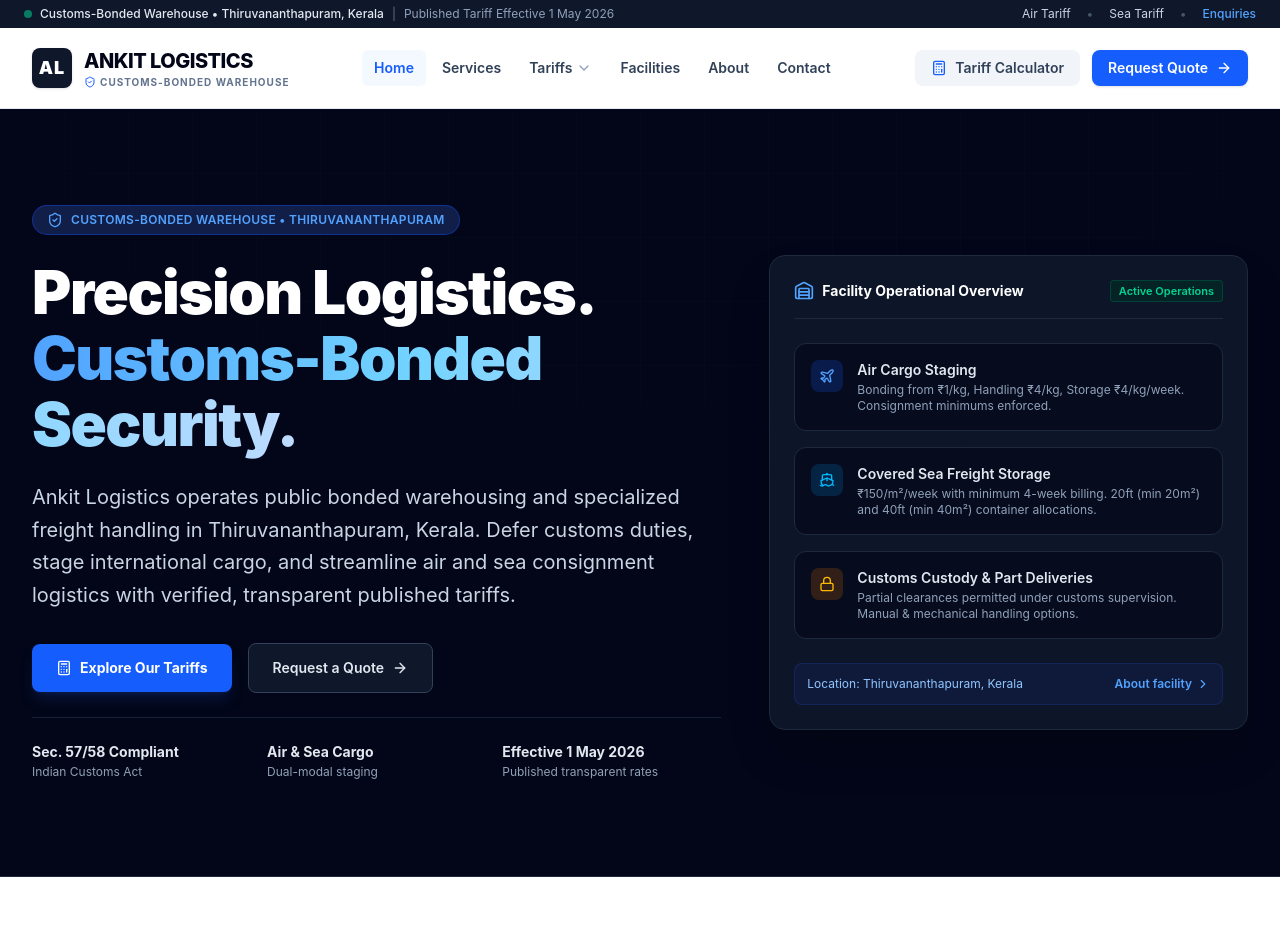
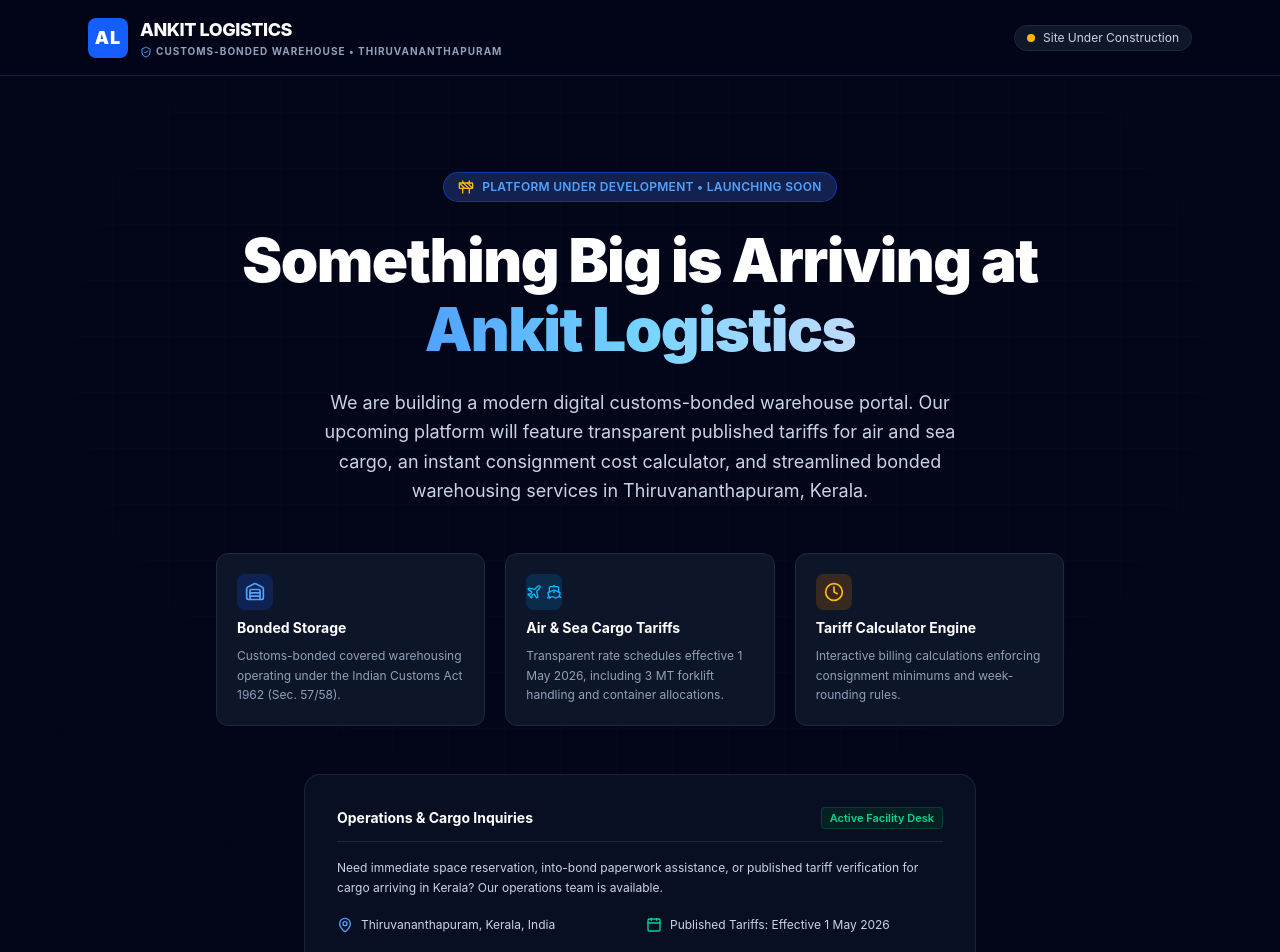
Before and after one commit to plgdin/gorod-logistics, a React (Vite) app: page / in a window 1280 px wide. Shown: the top 952 px of the page. Built offline with nearby package versions, Linux system fonts and the light colour scheme.

Commit message:
chore: display under development single page on main branch

```diff
--- a/src/app/App.tsx
+++ b/src/app/App.tsx
@@ -1,7 +1,6 @@
 import React from 'react';
-import { RouterProvider } from 'react-router-dom';
-import { router } from './router';
+import { UnderDevelopmentPage } from '../pages/UnderDevelopmentPage';
 
 export const App: React.FC = () => {
-  return <RouterProvider router={router} />;
+  return <UnderDevelopmentPage />;
 };
--- /dev/null
+++ b/src/pages/UnderDevelopmentPage.tsx
@@ -0,0 +1,143 @@
+import React from 'react';
+import {
+  ShieldCheck,
+  Warehouse,
+  Plane,
+  Ship,
+  Clock,
+  Mail,
+  MapPin,
+  Calendar,
+  Construction,
+} from 'lucide-react';
+
+export const UnderDevelopmentPage: React.FC = () => {
+  return (
+    <div className="min-h-screen bg-slate-950 text-slate-100 flex flex-col justify-between selection:bg-blue-600 selection:text-white relative overflow-hidden font-sans">
+      {/* Subtle grid background pattern */}
+      <div className="absolute inset-0 bg-[linear-gradient(to_right,#1e293b15_1px,transparent_1px),linear-gradient(to_bottom,#1e293b15_1px,transparent_1px)] bg-[size:3.5rem_3.5rem] [mask-image:radial-gradient(ellipse_60%_50%_at_50%_30%,#000_70%,transparent_100%)] pointer-events-none" />
+
+      {/* Top Navbar */}
+      <header className="relative z-10 border-b border-slate-800/80 bg-slate-950/80 backdrop-blur-md">
+        <div className="max-w-6xl mx-auto px-4 sm:px-6 py-4 flex items-center justify-between">
+          <div className="flex items-center gap-3">
+            <div className="w-10 h-10 rounded-lg bg-blue-600 text-white flex items-center justify-center font-black tracking-wider text-lg shadow-sm">
+              AL
+            </div>
+            <div>
+              <span className="text-lg font-extrabold tracking-tight text-white block">
+                ANKIT LOGISTICS
+              </span>
+              <span className="text-[10px] font-bold tracking-widest text-slate-400 uppercase flex items-center gap-1">
+                <ShieldCheck className="w-3 h-3 text-blue-400" />
+                <span>Customs-Bonded Warehouse &bull; Thiruvananthapuram</span>
+              </span>
+            </div>
+          </div>
+
+          <div className="hidden sm:inline-flex items-center gap-2 px-3 py-1 rounded-full bg-slate-900 border border-slate-800 text-xs text-slate-300">
+            <span className="w-2 h-2 rounded-full bg-amber-400 animate-pulse"></span>
+            <span>Site Under Construction</span>
+          </div>
+        </div>
+      </header>
+
+      {/* Main Hero Card */}
+      <main className="relative z-10 max-w-4xl mx-auto px-4 sm:px-6 py-16 sm:py-24 text-center my-auto">
+        <div className="inline-flex items-center gap-2 px-3.5 py-1.5 rounded-full bg-blue-950/90 border border-blue-700/60 text-blue-400 text-xs font-semibold tracking-wide uppercase mb-6">
+          <Construction className="w-4 h-4 text-amber-400" />
+          <span>Platform Under Development &bull; Launching Soon</span>
+        </div>
+
+        <h1 className="text-4xl sm:text-5xl lg:text-6xl font-black text-white tracking-tight leading-[1.15]">
+          Something Big is Arriving at{' '}
+          <span className="text-transparent bg-clip-text bg-gradient-to-r from-blue-400 via-sky-300 to-blue-200">
+            Ankit Logistics
+          </span>
+        </h1>
+
+        <p className="mt-6 text-base sm:text-lg text-slate-300 max-w-2xl mx-auto leading-relaxed">
+          We are building a modern digital customs-bonded warehouse portal. Our upcoming platform will feature transparent published tariffs for air and sea cargo, an instant consignment cost calculator, and streamlined bonded warehousing services in Thiruvananthapuram, Kerala.
+        </p>
+
+        {/* Core Pillars Grid */}
+        <div className="mt-12 grid grid-cols-1 md:grid-cols-3 gap-5 text-left">
+          <div className="bg-slate-900/90 border border-slate-800 rounded-xl p-5 space-y-2">
+            <div className="w-9 h-9 rounded-lg bg-blue-600/20 text-blue-400 flex items-center justify-center">
+              <Warehouse className="w-5 h-5" />
+            </div>
+            <h3 className="font-bold text-white text-sm">Bonded Storage</h3>
+            <p className="text-xs text-slate-400 leading-relaxed">
+              Customs-bonded covered warehousing operating under the Indian Customs Act 1962 (Sec. 57/58).
+            </p>
+          </div>
+
+          <div className="bg-slate-900/90 border border-slate-800 rounded-xl p-5 space-y-2">
+            <div className="w-9 h-9 rounded-lg bg-sky-600/20 text-sky-400 flex items-center justify-center">
+              <div className="flex gap-1">
+                <Plane className="w-4 h-4" />
+                <Ship className="w-4 h-4" />
+              </div>
+            </div>
+            <h3 className="font-bold text-white text-sm">Air &amp; Sea Cargo Tariffs</h3>
+            <p className="text-xs text-slate-400 leading-relaxed">
+              Transparent rate schedules effective 1 May 2026, including 3 MT forklift handling and container allocations.
+            </p>
+          </div>
+
+          <div className="bg-slate-900/90 border border-slate-800 rounded-xl p-5 space-y-2">
+            <div className="w-9 h-9 rounded-lg bg-amber-600/20 text-amber-400 flex items-center justify-center">
+              <Clock className="w-5 h-5" />
+            </div>
+            <h3 className="font-bold text-white text-sm">Tariff Calculator Engine</h3>
+            <p className="text-xs text-slate-400 leading-relaxed">
+              Interactive billing calculations enforcing consignment minimums and week-rounding rules.
+            </p>
+          </div>
+        </div>
+
+        {/* Urgent Contact & Operations Notice */}
+        <div className="mt-12 bg-slate-900/60 border border-slate-800/80 rounded-2xl p-6 sm:p-8 text-left max-w-2xl mx-auto space-y-4">
+          <div className="flex items-center justify-between border-b border-slate-800 pb-3">
+            <span className="font-bold text-sm text-white">Operations &amp; Cargo Inquiries</span>
+            <span className="text-[11px] font-semibold text-emerald-400 bg-emerald-950/60 border border-emerald-800/50 px-2 py-0.5 rounded">
+              Active Facility Desk
+            </span>
+          </div>
+
+          <p className="text-xs text-slate-300 leading-relaxed">
+            Need immediate space reservation, into-bond paperwork assistance, or published tariff verification for cargo arriving in Kerala? Our operations team is available.
+          </p>
+
+          <div className="grid grid-cols-1 sm:grid-cols-2 gap-3 text-xs text-slate-300 pt-1">
+            <div className="flex items-center gap-2">
+              <MapPin className="w-4 h-4 text-blue-400 shrink-0" />
+              <span>Thiruvananthapuram, Kerala, India</span>
+            </div>
+            <div className="flex items-center gap-2">
+              <Calendar className="w-4 h-4 text-emerald-400 shrink-0" />
+              <span>Published Tariffs: Effective 1 May 2026</span>
+            </div>
+          </div>
+
+          <div className="pt-2">
+            <a
+              href="mailto:operations@ankitlogistics.in"
+              className="inline-flex items-center justify-center gap-2 px-5 py-2.5 rounded-lg bg-blue-600 hover:bg-blue-700 text-white font-semibold text-xs transition-colors shadow-sm"
+            >
+              <Mail className="w-4 h-4" />
+              <span>Contact Operations Desk (operations@ankitlogistics.in)</span>
+            </a>
+          </div>
+        </div>
+      </main>
+
+      {/* Footer */}
+      <footer className="relative z-10 border-t border-slate-800/80 py-6 text-center text-xs text-slate-400">
+        <div className="max-w-6xl mx-auto px-4">
+          &copy; {new Date().getFullYear()} Ankit Logistics. All rights reserved. Customs-Bonded Warehousing in Thiruvananthapuram, Kerala, India.
+        </div>
+      </footer>
+    </div>
+  );
+};
```
